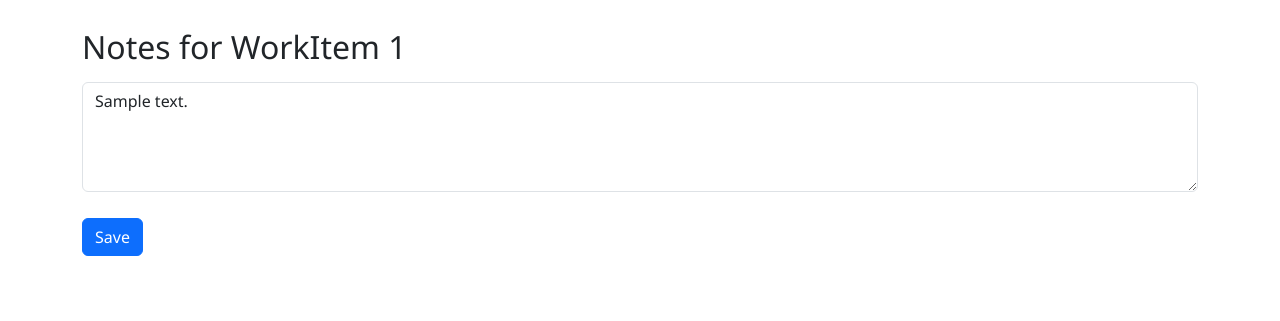
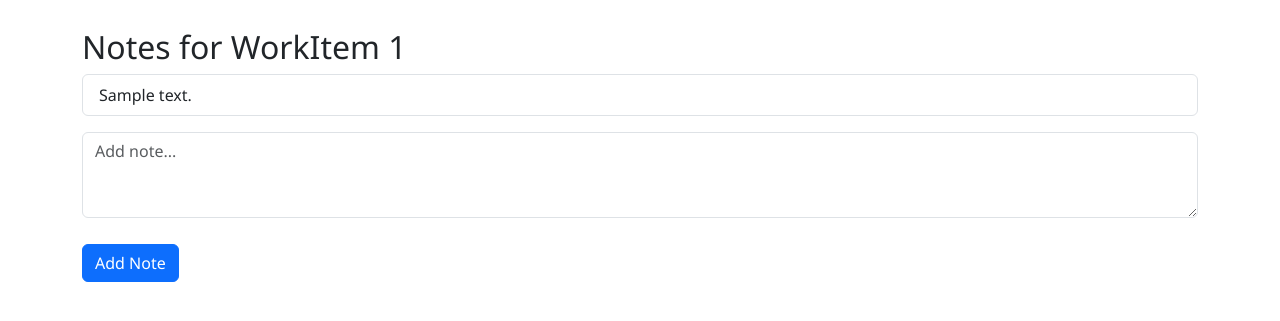
Before and after one commit to sachinsonipa/resource_scheduler, a Flask app: template templates/add_note.html in a window 1280 px wide. Shown: the part 56-377 px from the top of the page. Run offline with Flask 2, Linux system fonts and the light colour scheme; the template is opened without the code that fills it: most values are stand-ins (such as "Sample title", 1, 10 or a date in 2020).

Commit message:
Add note history and status filtering

```diff
--- a/app.py
+++ b/app.py
@@ -376,13 +376,26 @@ def add_note(work_id):
     idx = df_wi.index[df_wi['WorkId'] == work_id][0]
     row = df_wi.loc[idx]
 
+    existing_notes = row.get('Notes', '') or ''
+
     if request.method == 'POST':
-        df_wi.at[idx, 'Notes'] = request.form.get('notes', '')
-        save_workitems(df_wi)
-        flash('Notes updated.', 'success')
-        return redirect(url_for('view_workitems'))
+        new_note = request.form.get('note_text', '').strip()
+        if new_note:
+            timestamp = datetime.now().strftime('%Y-%m-%d %H:%M')
+            entry = f"{timestamp}: {new_note}"
+            if existing_notes:
+                updated = existing_notes + "\n" + entry
+            else:
+                updated = entry
+            df_wi.at[idx, 'Notes'] = updated
+            save_workitems(df_wi)
+            flash('Note added.', 'success')
+        else:
+            flash('Note cannot be empty.', 'warning')
+        return redirect(url_for('add_note', work_id=work_id))
 
-    return render_template('add_note.html', item=row)
+    notes_list = existing_notes.splitlines() if existing_notes else []
+    return render_template('add_note.html', item=row, notes=notes_list)
 
 
 @app.route('/pause_workitem/<int:work_id>')
@@ -445,6 +458,14 @@ def view_workitems():
     if resource_filter:
         df = df[df['AssignedResource'] == resource_filter]
 
+    status_filter = request.args.get('status', '').strip()
+    if status_filter == 'Completed':
+        df = df[df['Status'] == 'Completed']
+    elif status_filter == 'Paused':
+        df = df[df['Status'] == 'Paused']
+    elif status_filter == 'Active':
+        df = df[~df['Status'].isin(['Completed', 'Paused'])]
+
     sort_key = request.args.get('sort', '').strip()
     if sort_key == 'start':
         df = df.sort_values('ProjStart')
@@ -475,7 +496,8 @@ def view_workitems():
         resources=resources,
         search=search,
         selected_resource=resource_filter,
-        sort=sort_key
+        sort=sort_key,
+        selected_status=status_filter
     )
 
 if __name__ == '__main__':
--- a/templates/add_note.html
+++ b/templates/add_note.html
@@ -1,10 +1,19 @@
 {% extends 'base.html' %}
 {% block content %}
 <h2>Notes for WorkItem {{ item.WorkId }}</h2>
+
+{% if notes %}
+  <ul class="list-group mb-3">
+  {% for n in notes %}
+    <li class="list-group-item">{{ n }}</li>
+  {% endfor %}
+  </ul>
+{% endif %}
+
 <form method="post" class="mt-3">
   <div class="mb-3">
-    <textarea name="notes" class="form-control" rows="4">{{ item.Notes }}</textarea>
+    <textarea name="note_text" class="form-control" rows="3" placeholder="Add note..."></textarea>
   </div>
-  <button type="submit" class="btn btn-primary">Save</button>
+  <button type="submit" class="btn btn-primary">Add Note</button>
 </form>
 {% endblock %}
```
Also changed, not shown: templates/workitems.html (+9 -1 lines).
